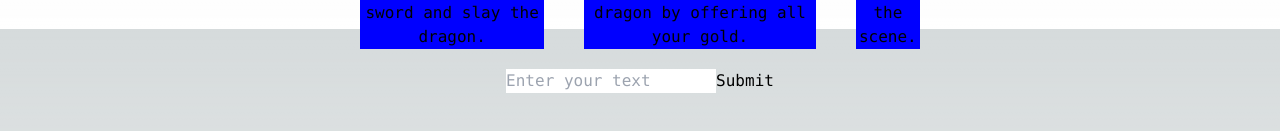
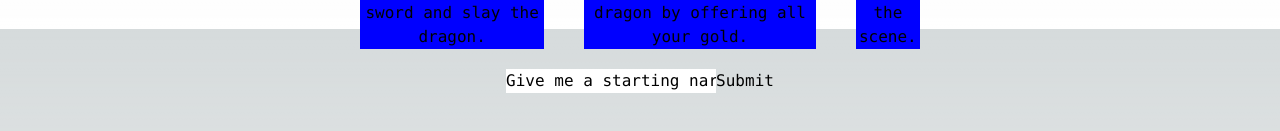
Before and after one commit to cameronlee101/fall-hacks-2023, a Next.js app: page / in a window 1280 px wide. Shown: the part 771-902 px from the top of the page. Built offline with nearby package versions, Linux system fonts and the light colour scheme; no server answers.

Commit message:
add initial prompt

```diff
--- a/src/app/page.tsx
+++ b/src/app/page.tsx
@@ -1,6 +1,7 @@
 "use client";
 import React, { useState, useEffect } from "react";
 import OpenAI from "openai";
+import {initialPrompt} from './prompts';
 import {dragonPrompts} from './prompts';
 
 export enum MessageRole {
@@ -72,6 +73,8 @@ export default function Home() {
       };
       setChatHistory((prevHistory) => [...prevHistory, inputMessage]);
 
+      console.log(userInput)
+
       // Fetch OpenAI response
       const response = await openai.chat.completions.create({
         model: "gpt-3.5-turbo",
@@ -102,7 +105,8 @@ export default function Home() {
   };
 
   useEffect(() => {
-
+    setUserInput(initialPrompt)
+    fetchOpenAIResponse()
   }, []);
 
   // Function for Scenario 1
@@ -166,8 +170,6 @@ export default function Home() {
             />
             <button onClick={fetchOpenAIResponse}>Submit</button>
           </div>
-
-
         </div>
 
         <table className="w-1/5 text-center border-2 border-black m-8 h-1">
--- a/src/app/prompts.tsx
+++ b/src/app/prompts.tsx
@@ -1,3 +1,5 @@
+export const initialPrompt = "Give me a starting narration to my game where the player is a bored office worked looking to turn over a new leaf, then one day based on their wish they are transported to a new world. Their adventure begins in a village under attack by a dragon. Use 2nd person and max 120 words."
+
 export const dragonPrompts =
 ["Describe a vivid scene of me slaying a dragon with a sword (100 words or less)",
 "Describe a vivid scene of me offering gold to a dragon which convinces it to stop terrorizing a village (100 words or less)",
```
